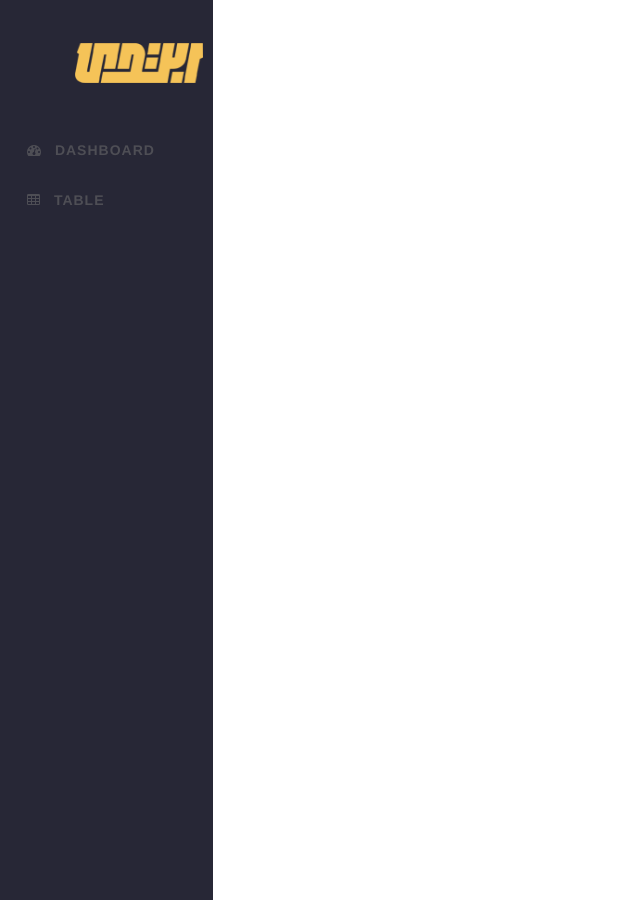
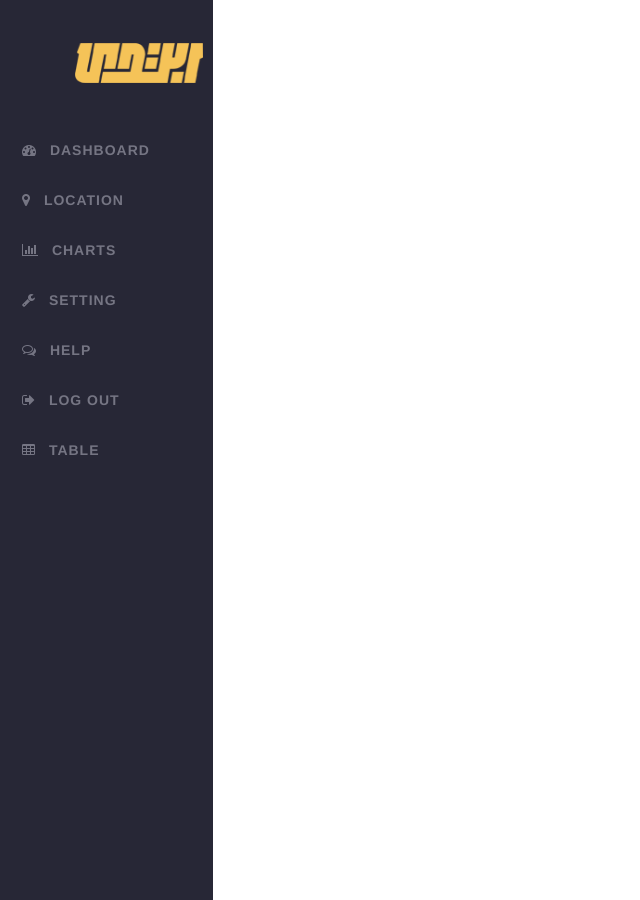
Before and after one commit to IslamAboAsd/ibtdi_dashboard, a plain HTML site: page index.html in a window 1280 px wide. Shown: the whole page, without its empty margins (0-640 px from the left). Drawn offline with Linux system fonts and the light colour scheme.

Commit message:
finish main-tabs

```diff
--- a/css/style.css
+++ b/css/style.css
@@ -1,10 +1,9 @@
 aside {
     position: fixed;
-    height: 100%;
     height: 900px;
     padding: 0!important;
     background-color: #272736;
-    color: #4E4E55
+    color: #757583
 }
 
 aside img {
@@ -17,7 +16,7 @@ aside .main-tabs {
 }
 
 aside .main-tabs li {
-    padding: 15px 25px;
+    padding: 15px 20px;
     list-style: none;
     border-left: 2px solid transparent
 }
@@ -25,7 +24,7 @@ aside .main-tabs li {
 aside .main-tabs li:hover {
     background-color: #222230;
     border-left: 2px solid #c19a4e;
-    color: #7b7b95
+    color: #D9D9E3
 }
 
 aside .main-tabs li:hover .fa {
--- a/index.html
+++ b/index.html
@@ -27,7 +27,14 @@
             <img class="img-responsive" src="images/ibtdi-icon.png" width="75%" height="40">
             <ul class="main-tabs">
                 <li class="active"> <i class="fa fa-tachometer" aria-hidden="true"></i> <span>dashboard</span></li>
+                <li> <i class="fa fa-map-marker" aria-hidden="true"></i> <span>location</span></li>
+                <li> <i class="fa fa-bar-chart" aria-hidden="true"></i> <span>charts</span></li>
+                <li> <i class="fa fa-wrench" aria-hidden="true"></i> <span>setting</span></li>
+                <li> <i class="fa fa-comments-o" aria-hidden="true"></i> <span>help</span></li>
+                <li> <i class="fa fa-sign-out" aria-hidden="true"></i> <span>log out</span></li>
                 <li> <i class="fa fa-table" aria-hidden="true"></i> <span>table</span></li>
+
+
             </ul>
 
 
```
